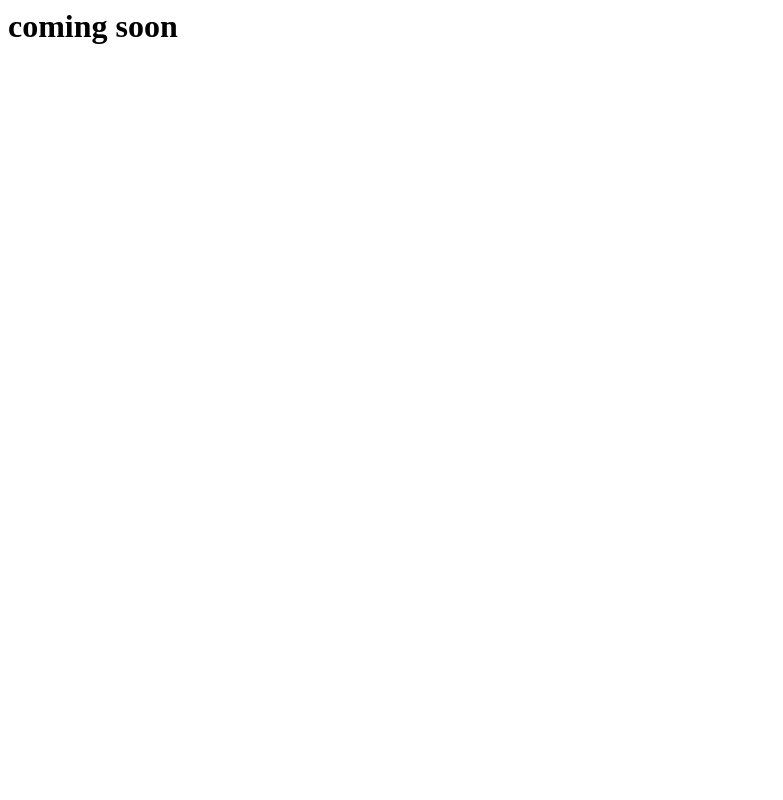
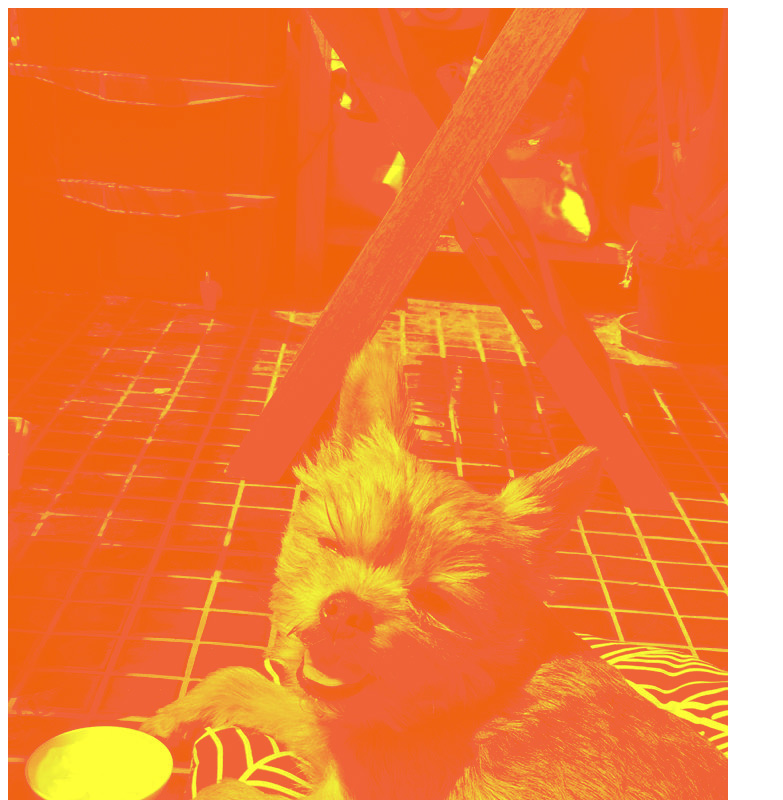
Before and after one commit to vasconsaurus/git101, a plain HTML site: page index.html in a window 1280 px wide. Shown: the top 800 px of the page, without its empty margins (0-783 px from the left). Drawn offline with Linux system fonts and the light colour scheme.

Commit message:
added an image

```diff
--- a/index.html
+++ b/index.html
@@ -3,6 +3,7 @@
 <head></head>
 
 <body>
+    <img src="gordinho1.jpg">
     <h1>coming soon</h1>
 </body>
 
```
Also changed, not shown: gordinho1.jpg (added).
